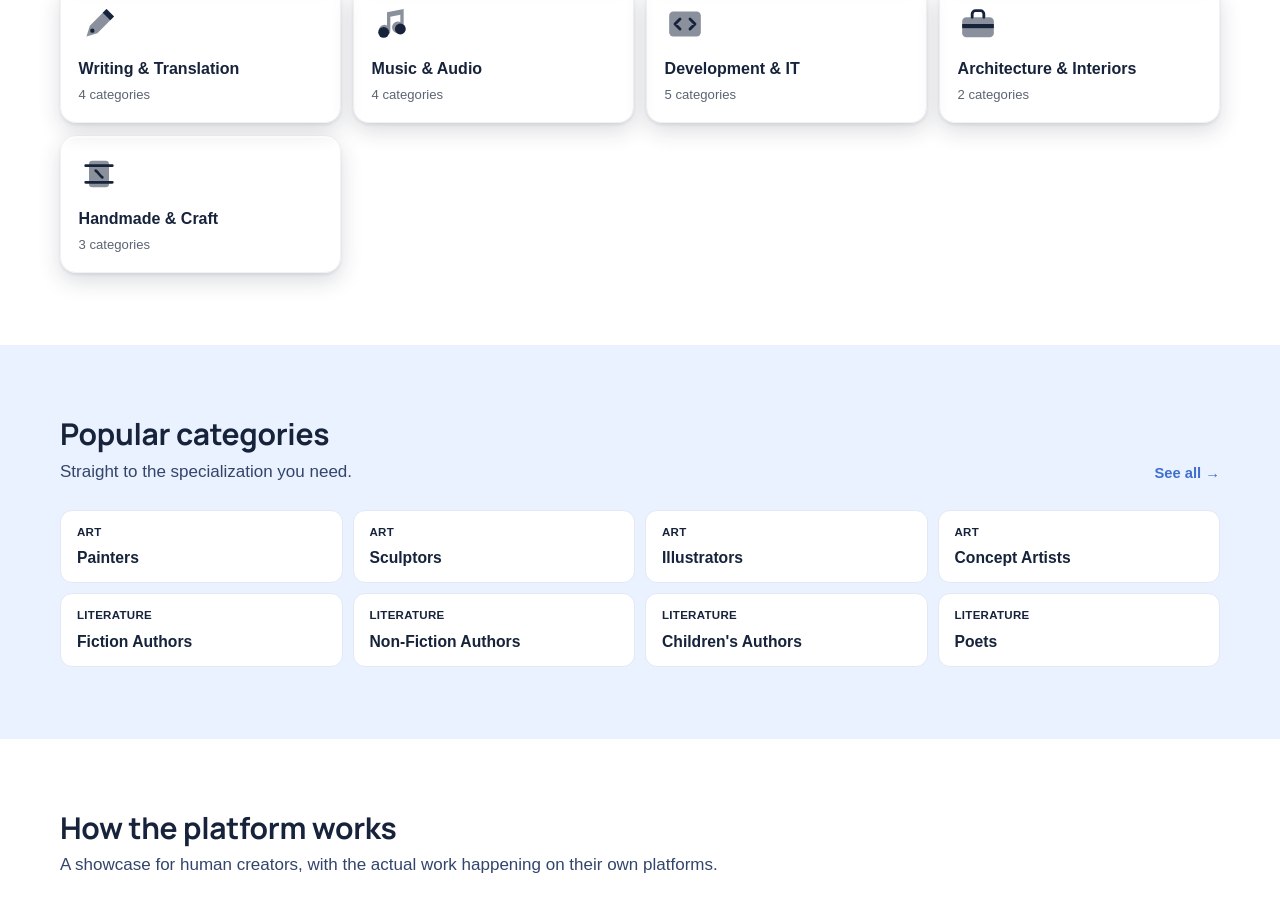
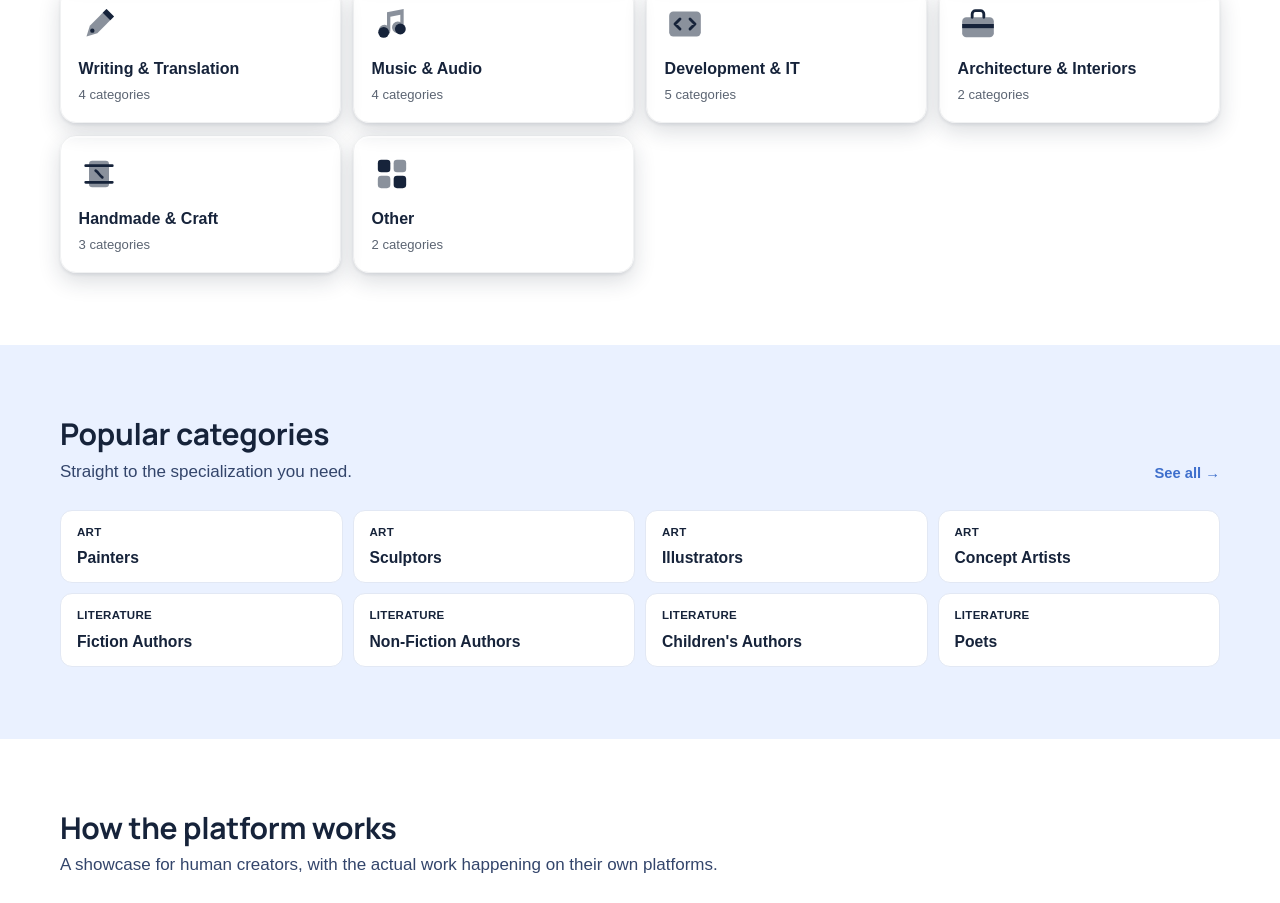
Before and after one commit to dm100usa-oss/no-ai-marketplace, a Next.js app: page /en in a window 1280 px wide. Shown: the part 1914-2817 px from the top of the page. Built offline with nearby package versions, Linux system fonts and the light colour scheme; a web font is replaced by a local one.

Commit message:
Add files via upload

```diff
--- a/src/app/[lang]/directions/page.tsx
+++ b/src/app/[lang]/directions/page.tsx
@@ -3,6 +3,7 @@ import { getActiveDirectionsL, getCategoriesByDirectionL } from "@/lib/localized
 import { DirectionTile } from "@/components/DirectionTile";
 import { Breadcrumbs } from "@/components/Breadcrumbs";
 import { getDictionary } from "@/i18n";
+import { categoryCount } from "@/lib/plural";
 import { DEFAULT_LOCALE, isLocale, localizedPath, LOCALES } from "@/i18n/config";
 import type { Locale } from "@/i18n/config";
 import type { ProfileType as ParticipantType } from "@/lib/types";
@@ -65,7 +66,7 @@ export default async function DirectionsPage({
               href={`/directions/${d.slug}${suffix}`}
               title={d.name}
               color={d.color}
-              subtitle={`${count} ${count === 1 ? dict.common.category : dict.common.categories}`}
+              subtitle={categoryCount(count, dict)}
             />
           );
         })}
--- a/src/app/[lang]/page.tsx
+++ b/src/app/[lang]/page.tsx
@@ -14,6 +14,7 @@ import {
   SparkIcon,
 } from "@/components/icons";
 import { getDictionary } from "@/i18n";
+import { categoryCount } from "@/lib/plural";
 import { DEFAULT_LOCALE, isLocale } from "@/i18n/config";
 import type { Locale } from "@/i18n/config";
 import {
@@ -232,7 +233,7 @@ export default async function HomePage({
                   href={`/directions/${d.slug}`}
                   title={d.name}
                   color={d.color}
-                  subtitle={`${count} ${count === 1 ? dict.common.category : dict.common.categories}`}
+                  subtitle={categoryCount(count, dict)}
                 />
               );
             })}
--- a/src/data/categories.ts
+++ b/src/data/categories.ts
@@ -378,4 +378,28 @@ export const categories: Category[] = [
     seoDescription:
       "Directory of clothing designers who sew and pattern by hand. Order bespoke and custom pieces directly from the designer.",
   },
+
+  // ---- other ----
+  {
+    slug: "restoration",
+    name: "Restoration",
+    direction: "other",
+    shortDescription: "Restorers of paintings, furniture, books and photographs.",
+    seoText:
+      "Restoration is the one craft that cannot be generated by definition: the object already exists, it is damaged, and it has to survive the repair. This category covers restorers of paintings, frames, furniture, books, bindings, photographs and documents, people who match a pigment to a two-hundred-year-old canvas and know when to stop. Every restorer links to their own workshop site or portfolio, where you can see completed work and discuss a piece directly.",
+    seoTitle: "Restoration — human restorers of art, furniture and books",
+    seoDescription:
+      "Directory of restorers working by hand on paintings, furniture, books and photographs. See finished work and contact each workshop directly.",
+  },
+  {
+    slug: "calligraphy",
+    name: "Calligraphy & Lettering",
+    direction: "other",
+    shortDescription: "Calligraphers and hand-lettering artists.",
+    seoText:
+      "Calligraphers draw letters with a pen, a brush and a hand that has practised the stroke for years. This category covers wedding and event calligraphy, certificates, hand-lettered logos and packaging, custom scripts and traditional schools of the craft. A generated script is a picture of writing; this is writing. Each calligrapher links to their own portfolio or shop for direct commissions.",
+    seoTitle: "Calligraphy & Lettering — human calligraphers and letterers",
+    seoDescription:
+      "Directory of calligraphers and hand-lettering artists working by hand. Commission custom lettering directly from the artist.",
+  },
 ];
--- a/src/data/directions.ts
+++ b/src/data/directions.ts
@@ -118,4 +118,16 @@ export const directions: Direction[] = [
     seoDescription:
       "Directory of makers producing handmade goods: ceramics, furniture, leather, jewellery and custom clothing. Buy directly from each maker.",
   },
+  {
+    slug: "other",
+    name: "Other",
+    color: "neutral",
+    active: true,
+    shortDescription: "Human-made work that does not fit the categories above.",
+    seoText:
+      "Not every craft fits a named section, and a directory that only admits the obvious ones leaves out the people worth finding. This section is for human-made work that sits between categories or ahead of them: restorers, calligraphers, instrument builders, puppet makers, tattoo artists, stage and circus performers, and those who teach any of it. The standard is the same as everywhere else on No AI Marketplace: the work is made by a person, and that person can show how. Every profile links straight to the creator's own site, portfolio or shop.",
+    seoTitle: "Other — human-made work beyond the usual categories",
+    seoDescription:
+      "Directory of human-made work that does not fit a standard category: restoration, calligraphy, instrument making, performance and more. Contact each creator directly.",
+  },
 ];
--- a/src/i18n/data/directions.ru.ts
+++ b/src/i18n/data/directions.ru.ts
@@ -97,4 +97,13 @@ export const directionsRu: Record<string, DirectionTranslation> = {
     seoDescription:
       "Каталог мастеров ручной работы: керамика, мебель, кожа, украшения и одежда на заказ. Покупайте напрямую у мастера.",
   },
+  other: {
+    name: "Разное",
+    shortDescription: "Работы, сделанные руками, которые не вошли в разделы выше.",
+    seoText:
+      "Не всякое ремесло попадает в готовый список, и каталог, который берет только очевидное, теряет как раз тех, кого стоит искать. Этот раздел для работы, сделанной человеком, но стоящей между разделами или впереди них: реставраторы, каллиграфы, мастера музыкальных инструментов, кукольники, татуировщики, артисты сцены и цирка, а также те, кто всему этому учит. Требование то же, что и везде на No AI Marketplace: работу делает человек, и этот человек может показать, как именно. Каждый профиль ведет прямо на сайт, в портфолио или магазин автора.",
+    seoTitle: "Разное: работы, сделанные руками, вне привычных разделов",
+    seoDescription:
+      "Каталог работ, сделанных людьми, которые не вошли в стандартные разделы: реставрация, каллиграфия, изготовление инструментов, сцена и другое. Связывайтесь с автором напрямую.",
+  },
 };
--- a/src/i18n/dictionaries/en.ts
+++ b/src/i18n/dictionaries/en.ts
@@ -75,6 +75,7 @@ export const en: Dictionary = {
     profiles: "profiles",
     category: "category",
     categories: "categories",
+    categoryForms: ["category", "categories", "categories"],
     reviewedByHand: "Reviewed by hand",
     leadersPickedByHand: "Leaders picked by hand",
     badgeTeam: "Team",
--- a/src/i18n/dictionaries/ru.ts
+++ b/src/i18n/dictionaries/ru.ts
@@ -76,6 +76,7 @@ export const ru: Dictionary = {
     profiles: "профилей",
     category: "категория",
     categories: "категорий",
+    categoryForms: ["категория", "категории", "категорий"],
     reviewedByHand: "Проверено вручную",
     leadersPickedByHand: "Лидеры, отобранные вручную",
     badgeTeam: "Команда",
--- a/src/i18n/types.ts
+++ b/src/i18n/types.ts
@@ -89,6 +89,9 @@ export interface Dictionary {
     profiles: string;
     category: string;
     categories: string;
+    /** Plural forms for "N categories": [one, few, many]. English uses the
+     *  first two only; Russian needs all three (категория/категории/категорий). */
+    categoryForms: [string, string, string];
     reviewedByHand: string;
     leadersPickedByHand: string;
     humanMadeWork: string;
--- /dev/null
+++ b/src/lib/plural.ts
@@ -0,0 +1,21 @@
+import type { Dictionary } from "@/i18n/types";
+
+/**
+ * "1 категория" / "2 категории" / "5 категорий" — Russian picks between
+ * three forms by the last digit; English only ever needs one and many.
+ * The dictionary supplies the forms, so the rule stays here and the words
+ * stay in the locale file.
+ */
+export function pluralForm(n: number, forms: [string, string, string]): string {
+  const [one, few, many] = forms;
+  const mod10 = n % 10;
+  const mod100 = n % 100;
+  if (mod10 === 1 && mod100 !== 11) return one;
+  if (mod10 >= 2 && mod10 <= 4 && (mod100 < 12 || mod100 > 14)) return few;
+  return many;
+}
+
+/** "3 категории" — count and the correctly declined word. */
+export function categoryCount(n: number, dict: Dictionary): string {
+  return `${n} ${pluralForm(n, dict.common.categoryForms)}`;
+}
```
Also changed, not shown: src/i18n/data/categories.ru.ts (+18 -0 lines), 1 other file (tests, documents, lock files or other folders).
